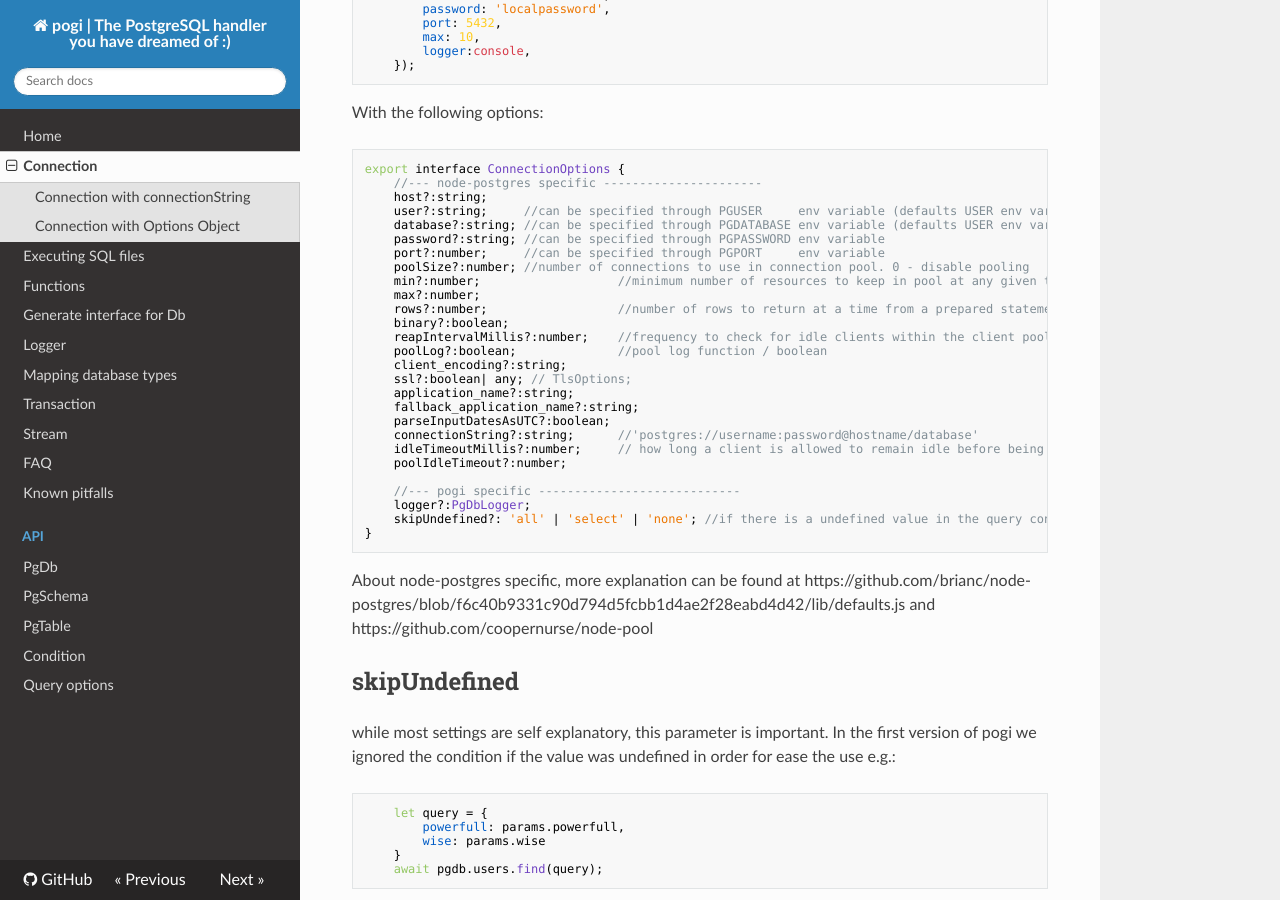
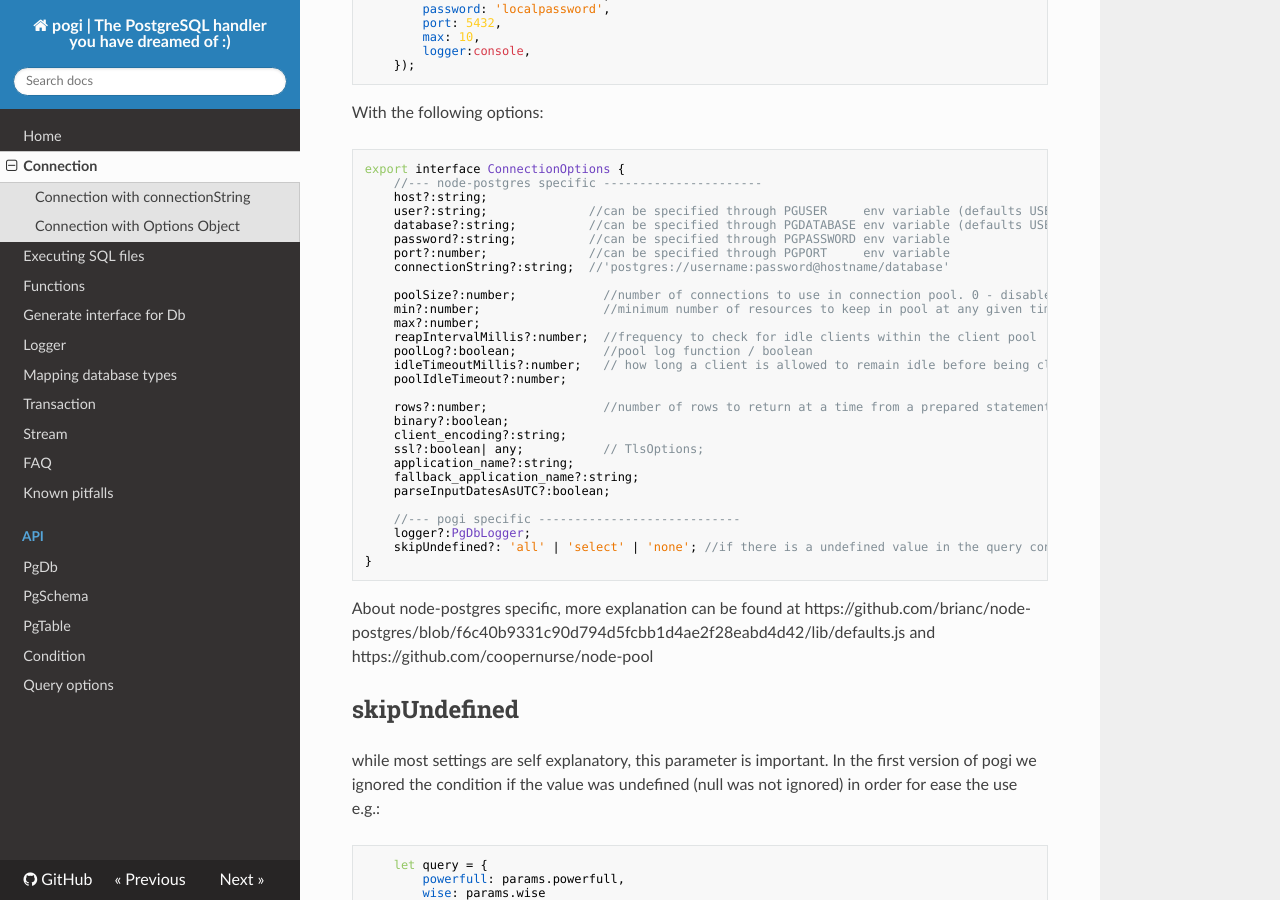
Before and after one commit to holdfenytolvaj/pogi, an MkDocs documentation site: the page built from docs/connection.md, in a window 1280 px wide and 900 px high, scrolled down 450 px. Built offline with MkDocs 1.6.1, drawn with Linux system fonts in a browser that asks for light colours; nearby versions of some CDN libraries; old or Windows-style settings are respelled for this version of MkDocs.

Commit message:
improve documentation

````diff
--- a/docs/connection.md
+++ b/docs/connection.md
@@ -26,25 +26,27 @@ With the following options:
 export interface ConnectionOptions {
     //--- node-postgres specific ----------------------
     host?:string;
-    user?:string;     //can be specified through PGUSER     env variable (defaults USER env var)
-    database?:string; //can be specified through PGDATABASE env variable (defaults USER env var)
-    password?:string; //can be specified through PGPASSWORD env variable
-    port?:number;     //can be specified through PGPORT     env variable
-    poolSize?:number; //number of connections to use in connection pool. 0 - disable pooling
-    min?:number;                   //minimum number of resources to keep in pool at any given time.
+    user?:string;              //can be specified through PGUSER     env variable (defaults USER env var)
+    database?:string;          //can be specified through PGDATABASE env variable (defaults USER env var)
+    password?:string;          //can be specified through PGPASSWORD env variable
+    port?:number;              //can be specified through PGPORT     env variable
+    connectionString?:string;  //'postgres://username:password@hostname/database'
+
+    poolSize?:number;            //number of connections to use in connection pool. 0 - disable pooling
+    min?:number;                 //minimum number of resources to keep in pool at any given time.
     max?:number;
-    rows?:number;                  //number of rows to return at a time from a prepared statement's portal. 0 will return all rows at once
+    reapIntervalMillis?:number;  //frequency to check for idle clients within the client pool
+    poolLog?:boolean;            //pool log function / boolean
+    idleTimeoutMillis?:number;   // how long a client is allowed to remain idle before being closed
+    poolIdleTimeout?:number;
+
+    rows?:number;                //number of rows to return at a time from a prepared statement's portal. 0 will return all rows at once
     binary?:boolean;
-    reapIntervalMillis?:number;    //frequency to check for idle clients within the client pool
-    poolLog?:boolean;              //pool log function / boolean
     client_encoding?:string;
-    ssl?:boolean| any; // TlsOptions;
+    ssl?:boolean| any;           // TlsOptions;
     application_name?:string;
     fallback_application_name?:string;
     parseInputDatesAsUTC?:boolean;
-    connectionString?:string;      //'postgres://username:password@hostname/database'
-    idleTimeoutMillis?:number;     // how long a client is allowed to remain idle before being closed
-    poolIdleTimeout?:number;
 
     //--- pogi specific ----------------------------
     logger?:PgDbLogger;
@@ -59,7 +61,7 @@ https://github.com/coopernurse/node-pool
 
 ##skipUndefined
 while most settings are self explanatory, this parameter is important. In the first version of pogi
-we ignored the condition if the value was undefined in order for ease the use e.g.:
+we ignored the condition if the value was undefined (null was not ignored) in order for ease the use e.g.:
 ``` ts
     let query = {
         powerfull: params.powerfull,
````
Also changed, not shown: docs/API/condition.md (+3 -0 lines), docs/mappingDatabaseTypes.md (+1 -1 lines).
